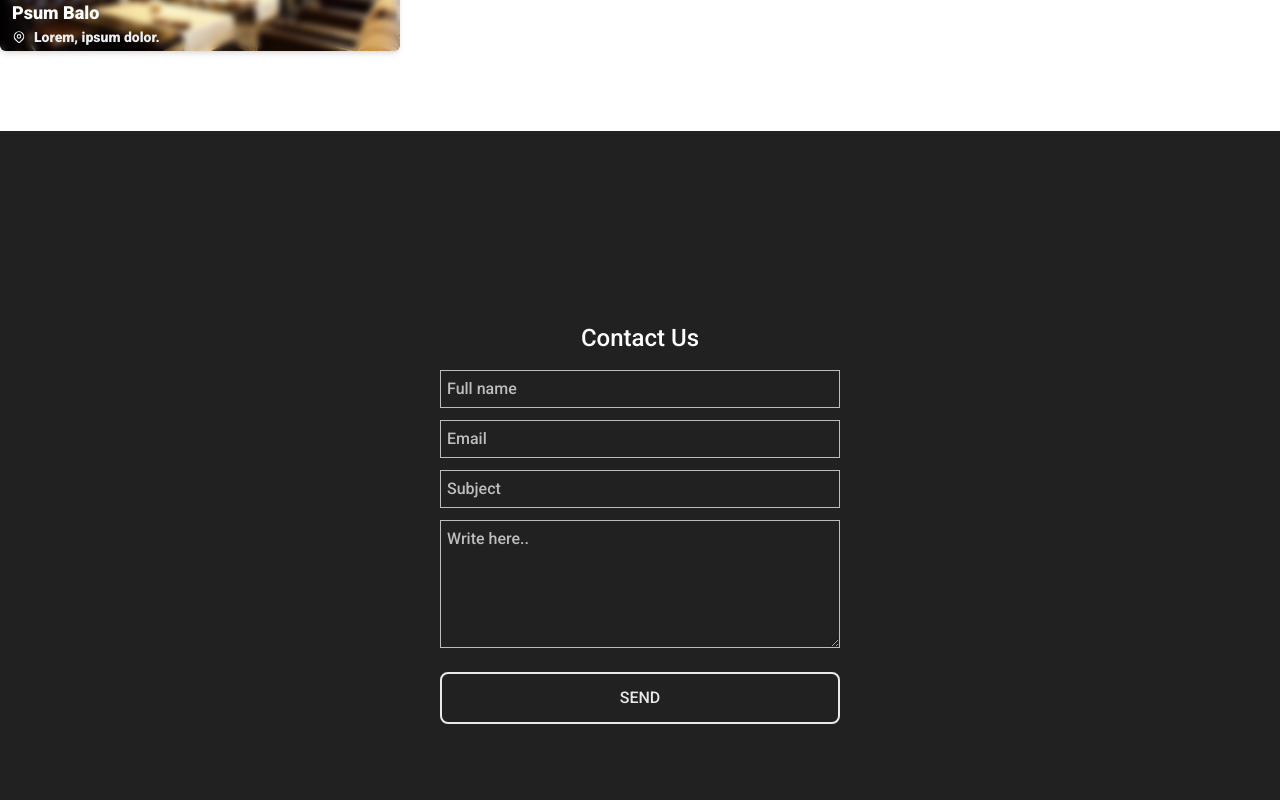
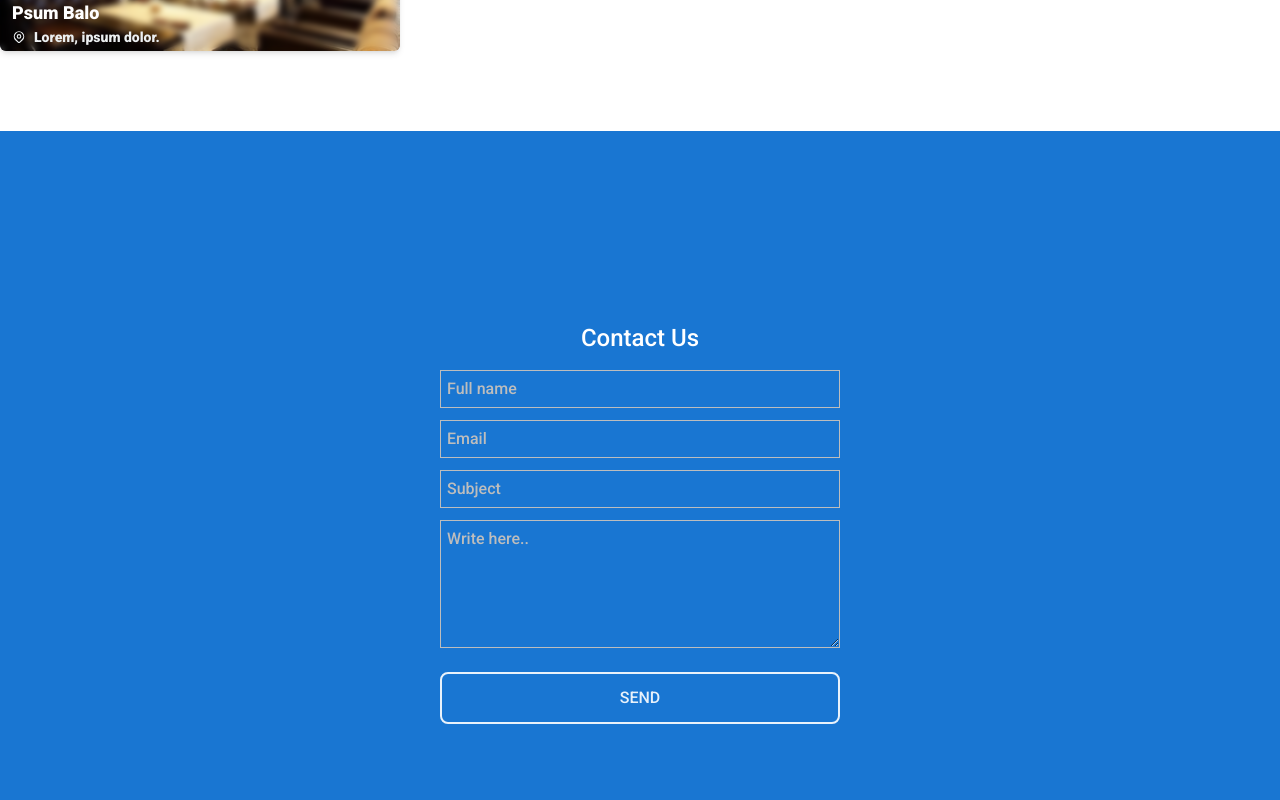
Before and after one commit to darazuiscaptain/mikerestaurant, a React (Vite) app in the folder client/: page / in a window 1280 px wide. Shown: the part 1940-2740 px from the top of the page. Built offline with nearby package versions, Linux system fonts and the light colour scheme; no server answers; a web font is replaced by a local one.

Commit message:
Update Contact.jsx

```diff
--- a/client/src/pages/Contact.jsx
+++ b/client/src/pages/Contact.jsx
@@ -29,7 +29,7 @@ function Contact() {
 
   const { full_name, email, subject, message } = emailFrom
   return (
-    <section className='flex flex-col justify-center items-center gap-5 w-full md:h-[100vh] bg-gray-900 mx-auto mt-4 sm:mt-8 md:mt-12 lg:mt-16'>
+    <section className='flex flex-col justify-center items-center gap-5 w-full md:h-[100vh] bg-blue-700 mx-auto mt-4 sm:mt-8 md:mt-12 lg:mt-16'>
       <div className='flex flex-col min-w-[400px] mx-auto text-white '>
         <h1 className='text-2xl text-center underline-offset-2 pt-3'>Contact Us</h1>
         <form className='flex flex-col w-full h-full gap-3 my-4'>
```
